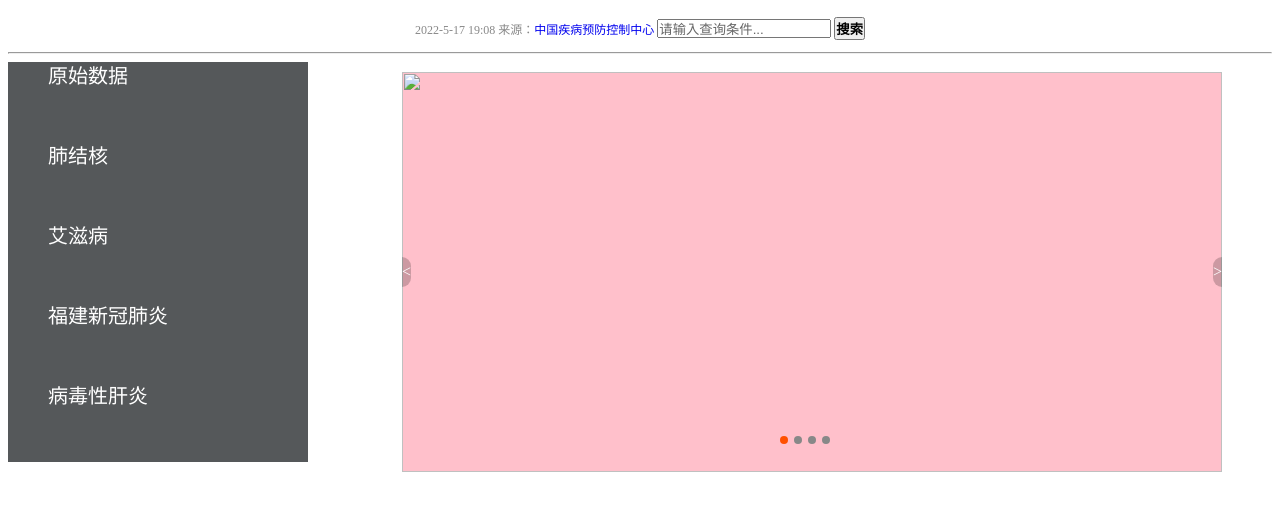
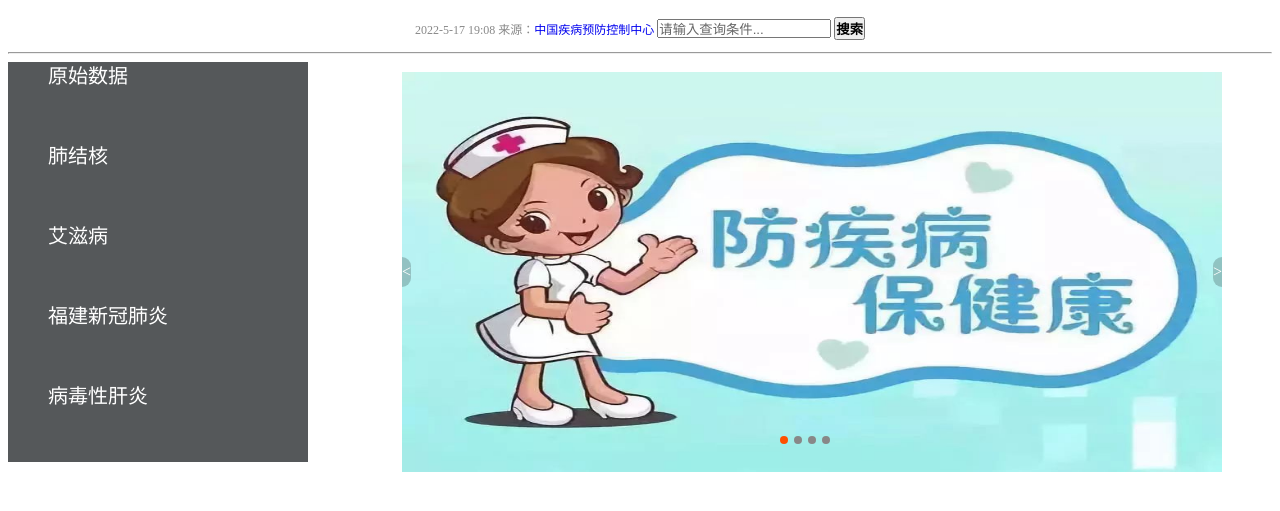
Before and after one commit to Athenanana2/Athenanana2.github.io, a plain HTML site: page index.html in a window 1280 px wide. Shown: the part 55-566 px from the top of the page. Drawn offline with Linux system fonts and the light colour scheme.

Commit message:
Update index.html

```diff
--- a/index.html
+++ b/index.html
@@ -140,7 +140,7 @@
 			<a href="part4.html" class="ce">病毒性肝炎</a>
 		</div>
 		<div class="crb-promo">
-			<a href="#"><img src="image/滚动3.png"></a>
+			<a href="#"><img src="image/滚动3.jpeg"></a>
 			<a href="#" class="prev">&lt;</a>
 			<a href="#" class="next">&gt;</a>
 			<ul class="promo-nav">
```
